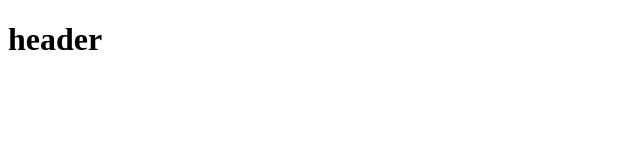
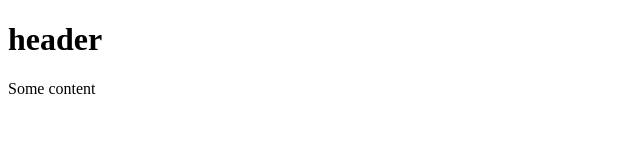
Before and after one commit to kepler8750/hellogit, a plain HTML site: page index.html in a window 1280 px wide. Shown: the whole page, without its empty margins (0-640 px from the left). Drawn offline with Linux system fonts and the light colour scheme.

Commit message:
Update index.html

```diff
--- a/index.html
+++ b/index.html
@@ -7,5 +7,8 @@
 </head>
 <body>
 	<h1>header</h1>
+	<div class="content">
+		Some content
+	</div>
 </body>
 </html>
```
